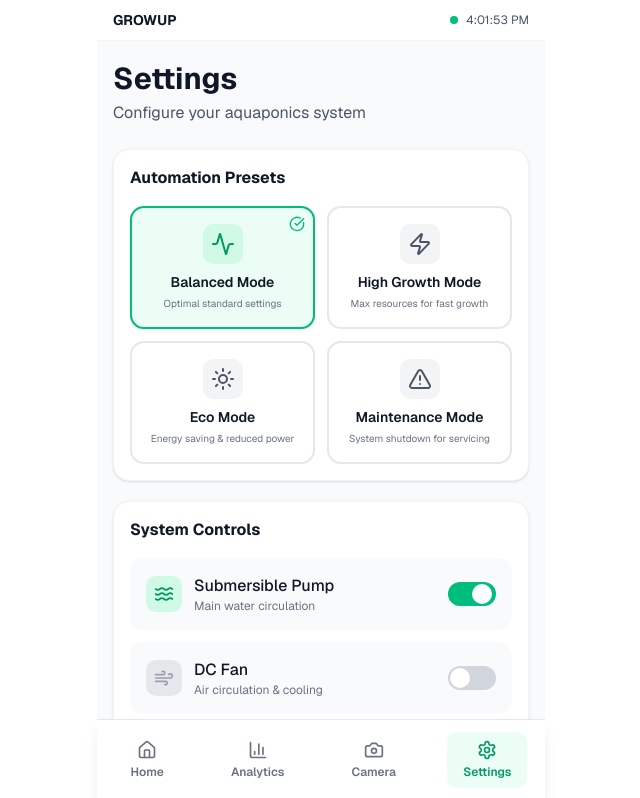
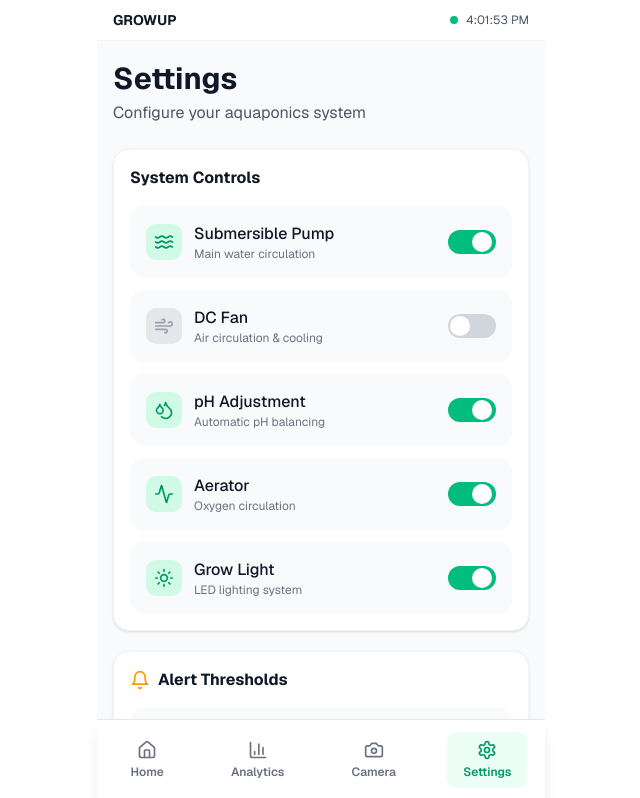
Before and after one commit to aieckxis/growUp_FrontEnd2, a Next.js app: page /settings in a window 1280 px wide. Shown: the top 798 px of the page, without its empty margins (319-959 px from the left). Built offline with nearby package versions, Linux system fonts and the light colour scheme.

Commit message:
removed automation presets

```diff
--- a/app/(routes)/settings/page.tsx
+++ b/app/(routes)/settings/page.tsx
@@ -50,12 +50,11 @@ interface ThresholdState {
   dissolvedO2: { min: number; max: number };
   ammonia: { min: number; max: number };
   airTemp: { min: number; max: number };
-  waterFlow: { min: number; max: number }; // For Submersible Pump
-  airHumidity: { min: number; max: number }; // For DC Fan (relative humidity)
-  lightIntensity: { min: number; max: number }; // For Grow Light
+  waterFlow: { min: number; max: number };
+  airHumidity: { min: number; max: number };
+  lightIntensity: { min: number; max: number };
 }
 interface ControlToggleProps { label: string; description: string; icon: React.ElementType; active: boolean; onChange: (val: boolean) => void; }
-interface PresetCardProps { title: string; description: string; icon: React.ElementType; active: boolean; onActivate: () => void; }
 interface ThresholdRangeInputProps {
   label: string;
   unit: string;
@@ -86,7 +85,6 @@ const localStorageKey = 'aquaponics_settings_state';
 
 // --- DYNAMIC ALERT SYSTEM ---
 
-// Convert time to human-readable
 const timeAgo = (date: Date) => {
   const seconds = Math.floor((new Date().getTime() - date.getTime()) / 1000)
 
@@ -97,10 +95,8 @@ const timeAgo = (date: Date) => {
   return `${hours} hrs ago`
 }
 
-// Generate alerts based on live sensor values
 const generateAlerts = (
   sensor: SensorDataState,
-  // Kailangan nating i-include ang lahat ng bagong threshold keys dito
   thresholds: ThresholdState & {
     waterFlow?: { min: number; max: number };
     airHumidity?: { min: number; max: number };
@@ -109,9 +105,8 @@ const generateAlerts = (
 ): AlertData[] => {
   const now = new Date()
   const alerts: AlertData[] = []
-  let alertId = 10; // Start ID from 10, following existing IDs 1-9
+  let alertId = 10;
 
-  // --- Water Temperature (EXISTING) ---
   if (sensor.waterTemp < thresholds.waterTemp.min) {
     alerts.push({
       id: 1, type: "warning", severity: "medium", title: "Water Temperature Low",
@@ -125,7 +120,6 @@ const generateAlerts = (
     })
   }
 
-  // --- pH Level (EXISTING) ---
   if (sensor.ph < thresholds.ph.min) {
     alerts.push({
       id: 3, type: "warning", severity: "medium", title: "pH Level Low",
@@ -139,7 +133,6 @@ const generateAlerts = (
     })
   }
 
-  // --- Dissolved Oxygen (EXISTING) ---
   if (sensor.dissolvedO2 < thresholds.dissolvedO2.min) {
     alerts.push({
       id: 5, type: "warning", severity: "high", title: "Dissolved Oxygen Low",
@@ -153,7 +146,6 @@ const generateAlerts = (
     })
   }
 
-  // --- Ammonia (EXISTING) ---
   if (sensor.ammonia > thresholds.ammonia.max) {
     alerts.push({
       id: 7, type: "warning", severity: "high", title: "Ammonia Level High",
@@ -161,7 +153,6 @@ const generateAlerts = (
     })
   }
 
-  // --- Water Flow Rate (EXISTING) ---
   if (thresholds.waterFlow && sensor.waterFlow !== undefined) {
     if (sensor.waterFlow < thresholds.waterFlow.min) {
       alerts.push({
@@ -177,9 +168,6 @@ const generateAlerts = (
     }
   }
 
-  // --- 🌟 NEW ALERT LOGIC ADDITIONS 🌟 ---
-
-  // --- Air Temperature ---
   if (sensor.airTemp < thresholds.airTemp.min) {
     alerts.push({
       id: alertId++, type: "warning", severity: "low", title: "Air Temperature Low",
@@ -193,7 +181,6 @@ const generateAlerts = (
     })
   }
 
-  // --- Air Humidity (DC Fan Control) ---
   if (thresholds.airHumidity && sensor.airHumidity !== undefined) {
     if (sensor.airHumidity > thresholds.airHumidity.max) {
       alerts.push({
@@ -209,7 +196,6 @@ const generateAlerts = (
     }
   }
 
-  // --- Light Intensity (Grow Light Control) ---
   if (thresholds.lightIntensity && sensor.lightIntensity !== undefined) {
     if (sensor.lightIntensity < thresholds.lightIntensity.min) {
       alerts.push({
@@ -225,30 +211,23 @@ const generateAlerts = (
     }
   }
 
-  // Return only alerts that triggered
   return alerts
 }
-/**
- * Checks overall system status based on generated alerts.
- * If alert list is empty, the system is running optimally.
- */
+
 const checkSystemStatus = (alerts: AlertData[]): 'Optimal' | 'Alerts Active' => {
   if (alerts.length === 0) {
     return 'Optimal';
   }
   return 'Alerts Active';
 };
-/**
- * Synchronously loads state from localStorage.
- */
-const loadState = (): { controls: SystemControls, activePreset: string, thresholds: ThresholdState } => {
+
+const loadState = (): { controls: SystemControls, thresholds: ThresholdState } => {
   try {
     const savedState = localStorage.getItem(localStorageKey);
     if (savedState) {
       const parsedState = JSON.parse(savedState);
       return {
         controls: parsedState.controls || INITIAL_CONTROLS_FULL,
-        activePreset: parsedState.activePreset || "balanced",
         thresholds: {
           ...INITIAL_THRESHOLDS,
           ...parsedState.thresholds,
@@ -259,18 +238,14 @@ const loadState = (): { controls: SystemControls, activePreset: string, threshol
   } catch (error) {
     console.error('Error loading state:', error);
   }
-  return { controls: INITIAL_CONTROLS_FULL, activePreset: "balanced", thresholds: INITIAL_THRESHOLDS, };
+  return { controls: INITIAL_CONTROLS_FULL, thresholds: INITIAL_THRESHOLDS, };
 };
 
-/**
- * Synchronously saves state to localStorage.
- */
-const saveState = (state: { controls: SystemControls, activePreset: string, thresholds: ThresholdState }) => {
+const saveState = (state: { controls: SystemControls, thresholds: ThresholdState }) => {
   try {
     localStorage.setItem(localStorageKey, JSON.stringify(state));
   } catch (error) {
     console.error('Error saving state:', error);
-    // Re-throw or handle error for Promise rejection if necessary
     throw error;
   }
 };
@@ -291,14 +266,8 @@ const useAquaponicsSettings = () => {
     return () => window.removeEventListener('storage', handleStorageChange);
   }, []);
 
-  // --- Unified Setter Functions (Sets changes flag) ---
   const setControls = (newControls: SystemControls) => {
     setState(prevState => ({ ...prevState, controls: newControls }));
-    setHasChanges(true);
-  };
-
-  const setPreset = (newPreset: string) => {
-    setState(prevState => ({ ...prevState, activePreset: newPreset }));
     setHasChanges(true);
   };
 
@@ -307,9 +276,6 @@ const useAquaponicsSettings = () => {
     setHasChanges(true);
   };
 
-  // 🌟 MODIFIED FOR INP FIX 🌟
-  // We wrap the synchronous save operation in setTimeout(..., 0) to ensure it runs
-  // in the next event loop, allowing the UI to update and preventing main thread blocking.
   const handleSave = (): Promise<boolean> => {
     return new Promise((resolve) => {
       setTimeout(() => {
@@ -322,24 +288,22 @@ const useAquaponicsSettings = () => {
           console.error('Deferred save failed:', error);
           resolve(false);
         }
-      }, 0); // Defer to the next event loop cycle
+      }, 0);
     });
   };
 
   return {
     controls: state.controls,
-    activePreset: state.activePreset,
     thresholds: state.thresholds,
     setControls,
-    setPreset,
     setThresholds,
-    handleSave, // Now returns a Promise
+    handleSave,
     hasChanges,
     setHasChanges,
   };
 };
 
-/* COMPONENTS (Navbar, Nav, Toggles, Cards, Input) */
+/* COMPONENTS */
 
 const Navbar: React.FC<{ time: string }> = ({ time }) => (
   <div className="bg-white px-4 py-2.5 flex items-center justify-between text-sm border-b border-gray-100 sticky top-0 z-40">
@@ -403,25 +367,6 @@ const ControlToggle: React.FC<ControlToggleProps> = ({ label, description, icon:
   </div>
 )
 
-const PresetCard: React.FC<PresetCardProps> = ({ title, description, icon: Icon, active, onActivate }) => (
-  <button
-    onClick={onActivate}
-    className={`relative w-full p-4 rounded-xl border-2 transition-all text-left ${active ? 'border-emerald-500 bg-emerald-50 shadow-sm' : 'border-gray-200 bg-white hover:border-gray-300'
-      }`}
-  >
-    <div className="flex flex-col items-center justify-center gap-2 h-full text-center">
-      <div className={`p-2 rounded-lg flex-shrink-0 ${active ? 'bg-emerald-100' : 'bg-gray-100'}`}>
-        <Icon className={`w-6 h-6 ${active ? 'text-emerald-600' : 'text-gray-600'}`} />
-      </div>
-      <div className="flex-1">
-        <div className="font-semibold text-sm text-gray-900">{title}</div>
-        <div className="text-[10px] text-gray-500 mt-1">{description}</div>
-      </div>
-      {active && <CheckCircle className="w-4 h-4 text-emerald-500 absolute top-2 right-2" />}
-    </div>
-  </button>
-)
-
 const ThresholdRangeInput: React.FC<ThresholdRangeInputProps> = ({
   label,
   unit,
@@ -482,10 +427,8 @@ const ThresholdRangeInput: React.FC<ThresholdRangeInputProps> = ({
 export default function SettingsPage() {
   const {
     controls,
-    activePreset,
     thresholds,
     setControls,
-    setPreset,
     setThresholds,
     handleSave,
     hasChanges,
@@ -503,7 +446,6 @@ export default function SettingsPage() {
   };
 
   const currentAlerts = generateAlerts(mockSensorData, thresholds);
-  // Ang variable na 'systemStatus' ay hindi na ginagamit sa JSX, pero kailangan pa rin ito para sa 'currentAlerts' logic.
   const systemStatus = checkSystemStatus(currentAlerts);
 
   const [currentTime, setCurrentTime] = useState(new Date())
@@ -515,77 +457,6 @@ export default function SettingsPage() {
 
   const handleControlChange = (key: keyof SystemControls, val: boolean) => {
     setControls({ ...controls, [key]: val })
-  }
-
-  const handlePresetChange = (preset: string) => {
-    setPreset(preset)
-
-    let newControls: SystemControls = controls;
-    let newThresholds: ThresholdState = thresholds;
-
-    switch (preset) {
-      case "balanced":
-        newControls = { pump: true, fan: false, phAdjustment: true, aerator: true, growLight: true }
-        newThresholds = {
-          waterTemp: { min: 22.0, max: 26.0 },
-          ph: { min: 6.5, max: 7.5 },
-          dissolvedO2: { min: 5.5, max: 8.0 },
-          ammonia: { min: 0.0, max: 0.2 },
-          airTemp: { min: 22.0, max: 28.0 },
-          waterFlow: { min: 8.0, max: 12.0 },
-          airHumidity: { min: 50.0, max: 70.0 },
-          lightIntensity: { min: 800.0, max: 1500.0 }
-        }
-        break
-
-      case "highGrowth":
-        newControls = { pump: true, fan: true, phAdjustment: true, aerator: true, growLight: true }
-        newThresholds = {
-          waterTemp: { min: 23.5, max: 25.0 },
-          ph: { min: 6.0, max: 7.0 },
-          dissolvedO2: { min: 6.0, max: 8.5 },
-          ammonia: { min: 0.0, max: 0.1 },
-          airTemp: { min: 24.0, max: 26.0 },
-          waterFlow: { min: 10.0, max: 15.0 },
-          airHumidity: { min: 60.0, max: 80.0 },
-          lightIntensity: { min: 1800.0, max: 2500.0 }
-        }
-        break
-
-      case "ecoMode":
-        newControls = { pump: true, fan: false, phAdjustment: false, aerator: false, growLight: false }
-        newThresholds = {
-          waterTemp: { min: 21.0, max: 27.0 },
-          ph: { min: 6.0, max: 8.0 },
-          dissolvedO2: { min: 5.0, max: 8.0 },
-          ammonia: { min: 0.0, max: 0.5 },
-          airTemp: { min: 20.0, max: 30.0 },
-          waterFlow: { min: 5.0, max: 10.0 },
-          airHumidity: { min: 40.0, max: 70.0 },
-          lightIntensity: { min: 300.0, max: 800.0 }
-        }
-        break
-
-      case "maintenance":
-        newControls = { pump: false, fan: true, phAdjustment: false, aerator: false, growLight: false }
-        newThresholds = {
-          waterTemp: { min: 22.0, max: 26.0 },
-          ph: { min: 6.5, max: 7.5 },
-          dissolvedO2: { min: 5.5, max: 8.0 },
-          ammonia: { min: 0.0, max: 0.2 },
-          airTemp: { min: 22.0, max: 28.0 },
-          waterFlow: { min: 0.0, max: 1.0 },
-          airHumidity: { min: 40.0, max: 80.0 },
-          lightIntensity: { min: 0.0, max: 100.0 }
-        }
-        break
-      default:
-        newControls = controls;
-        newThresholds = thresholds;
-    }
-
-    setControls(newControls);
-    setThresholds(newThresholds);
   }
 
   const handleSaveChanges = async () => {
@@ -620,18 +491,7 @@ export default function SettingsPage() {
 
         <div className="space-y-5">
 
-          {/* 1. Automation Presets */}
-          <div className="bg-white rounded-2xl p-4 shadow-sm border border-gray-100">
-            <h3 className="font-bold text-gray-900 mb-4">Automation Presets</h3>
-            <div className="grid grid-cols-2 gap-3">
-              <PresetCard title="Balanced Mode" description="Optimal standard settings" icon={Activity} active={activePreset === "balanced"} onActivate={() => handlePresetChange("balanced")} />
-              <PresetCard title="High Growth Mode" description="Max resources for fast growth" icon={Zap} active={activePreset === "highGrowth"} onActivate={() => handlePresetChange("highGrowth")} />
-              <PresetCard title="Eco Mode" description="Energy saving & reduced power" icon={Sun} active={activePreset === "ecoMode"} onActivate={() => handlePresetChange("ecoMode")} />
-              <PresetCard title="Maintenance Mode" description="System shutdown for servicing" icon={AlertTriangle} active={activePreset === "maintenance"} onActivate={() => handlePresetChange("maintenance")} />
-            </div>
-          </div>
-
-          {/* 2. Control Panel */}
+          {/* 1. Control Panel */}
           <div className="bg-white rounded-2xl p-4 shadow-sm border border-gray-100">
             <h3 className="font-bold text-gray-900 mb-4">System Controls</h3>
             <div className="space-y-3">
@@ -643,7 +503,7 @@ export default function SettingsPage() {
             </div>
           </div>
 
-          {/* Alert Thresholds */}
+          {/* 2. Alert Thresholds */}
           <div className="bg-white rounded-2xl p-4 shadow-sm border border-gray-100">
             <div className="flex items-center gap-2 mb-4">
               <Bell className="w-5 h-5 text-amber-500" />
@@ -661,7 +521,6 @@ export default function SettingsPage() {
                 onMinChange={(val) => handleThresholdChange('waterTemp', 'min', val)}
                 onMaxChange={(val) => handleThresholdChange('waterTemp', 'max', val)}
               />
-
               <ThresholdRangeInput
                 label="Air Temperature"
                 unit="°C"
@@ -673,7 +532,6 @@ export default function SettingsPage() {
                 onMinChange={(val) => handleThresholdChange('airTemp', 'min', val)}
                 onMaxChange={(val) => handleThresholdChange('airTemp', 'max', val)}
               />
-
               <ThresholdRangeInput
                 label="pH Level"
                 unit=""
@@ -743,7 +601,7 @@ export default function SettingsPage() {
             </div>
           </div>
 
-          {/* System Info */}
+          {/* 3. System Info */}
           <div className="bg-white rounded-2xl p-4 shadow-sm border border-gray-100">
             <h3 className="font-bold text-gray-900 mb-4">System Information</h3>
             <div className="space-y-3 text-sm">
```
